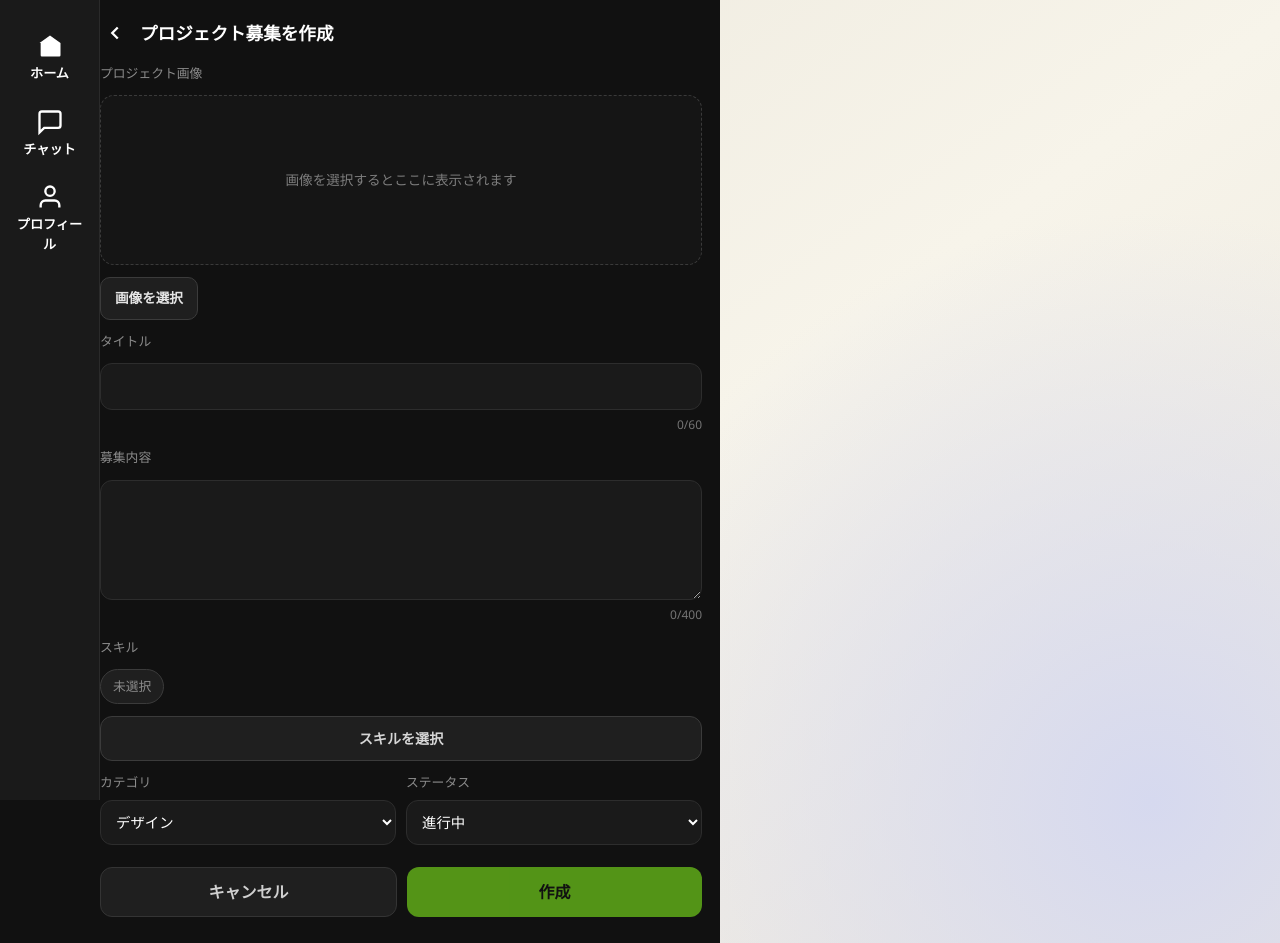
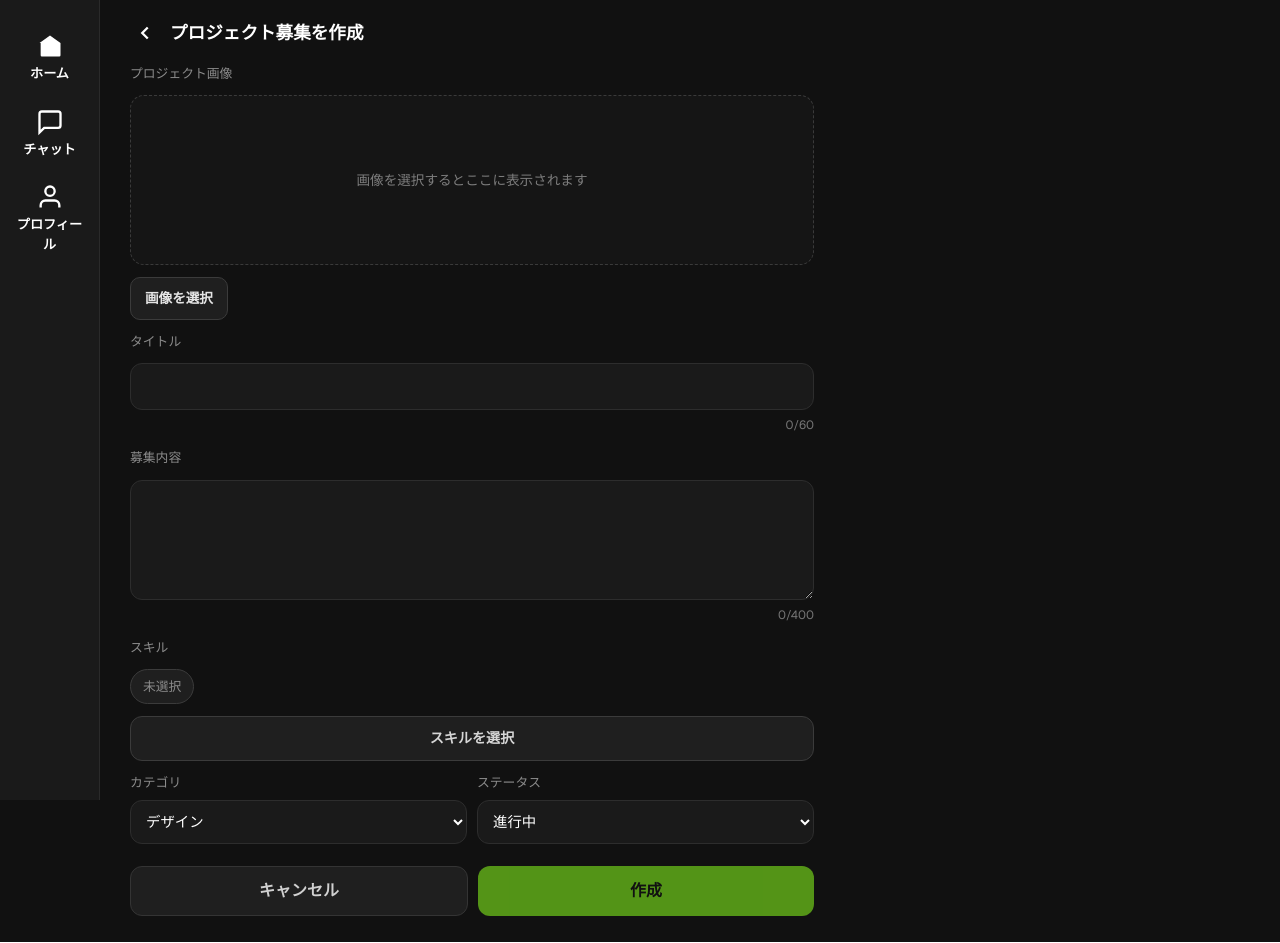
Before and after one commit to quinn-sasha/GDGoC-Hackathon, a Next.js app in the folder frontend/: page /project/recruit in a window 1280 px wide. Built offline with nearby package versions, Linux system fonts and the light colour scheme.

Commit message:
fix(project): position recruit page next to SideNav and tighten layout

```diff
--- a/frontend/app/project/recruit/page.tsx
+++ b/frontend/app/project/recruit/page.tsx
@@ -154,15 +154,22 @@ export default function ProjectRecruitPage() {
   return (
     <>
       {NavBarElement}
+      <div
+        style={{
+          minHeight: "100vh",
+          background: "#111111",
+          color: "#ffffff",
+          paddingLeft: isPC ? 100 : 0,
+          display: "flex",
+          justifyContent: "flex-start",
+        }}
+      >
         <main
           style={{
-        minHeight: "100vh",
-        maxWidth: isPC ? 720 : 480,
-        margin: isPC ? "0" : "0 auto",
-        background: "#111111",
-        color: "#ffffff",
-        fontFamily: "'Segoe UI', sans-serif",
-        padding: isPC ? "18px 18px 26px 100px" : "18px 18px 26px",
+            width: isPC ? 720 : 480,
+            maxWidth: "calc(100% - 120px)",
+            margin: isPC ? "0 0 0 12px" : "0 auto",
+            padding: "18px 18px 26px",
           }}
         >
       <header style={{ display: "flex", alignItems: "center", gap: 10, marginBottom: 16 }}>
@@ -533,6 +540,7 @@ export default function ProjectRecruitPage() {
         </div>
       ) : null}
         </main>
+      </div>
     </>
   );
 }
```
Lines whose indentation alone changed are shown as unchanged.
